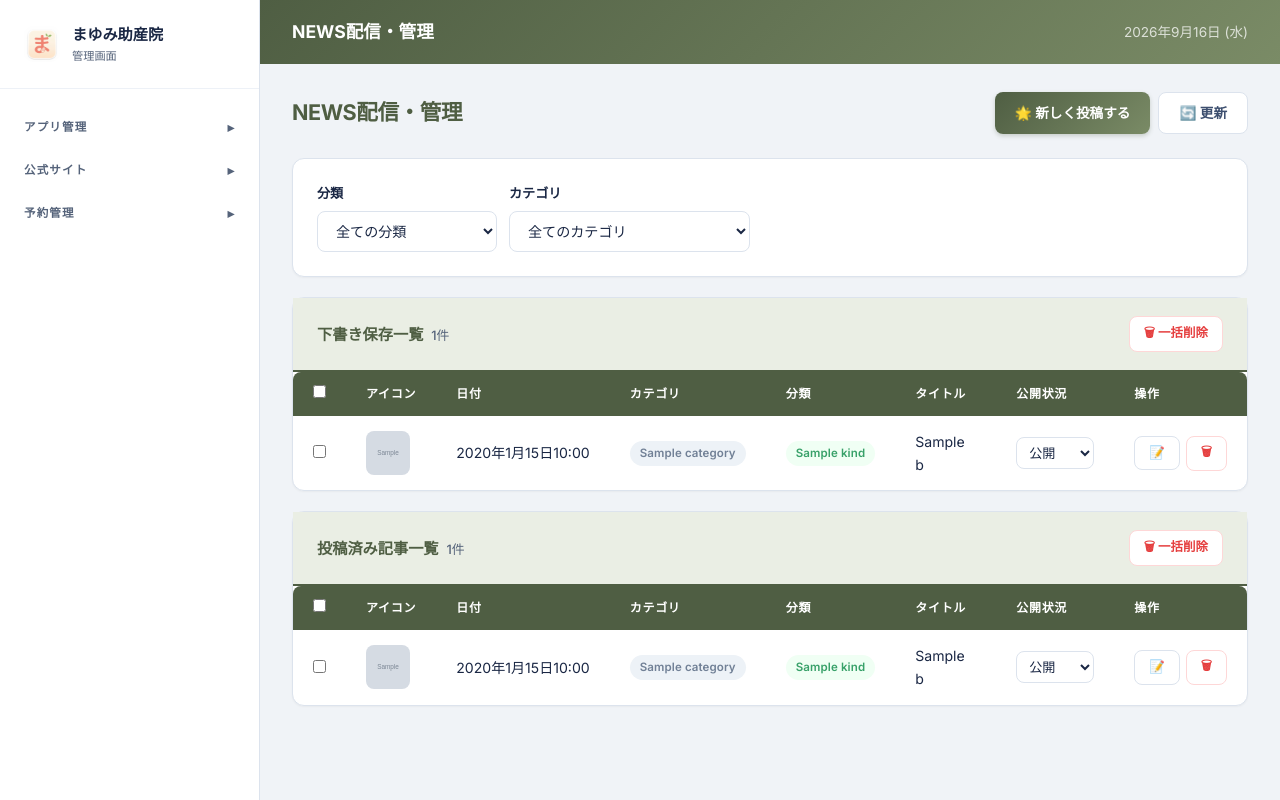
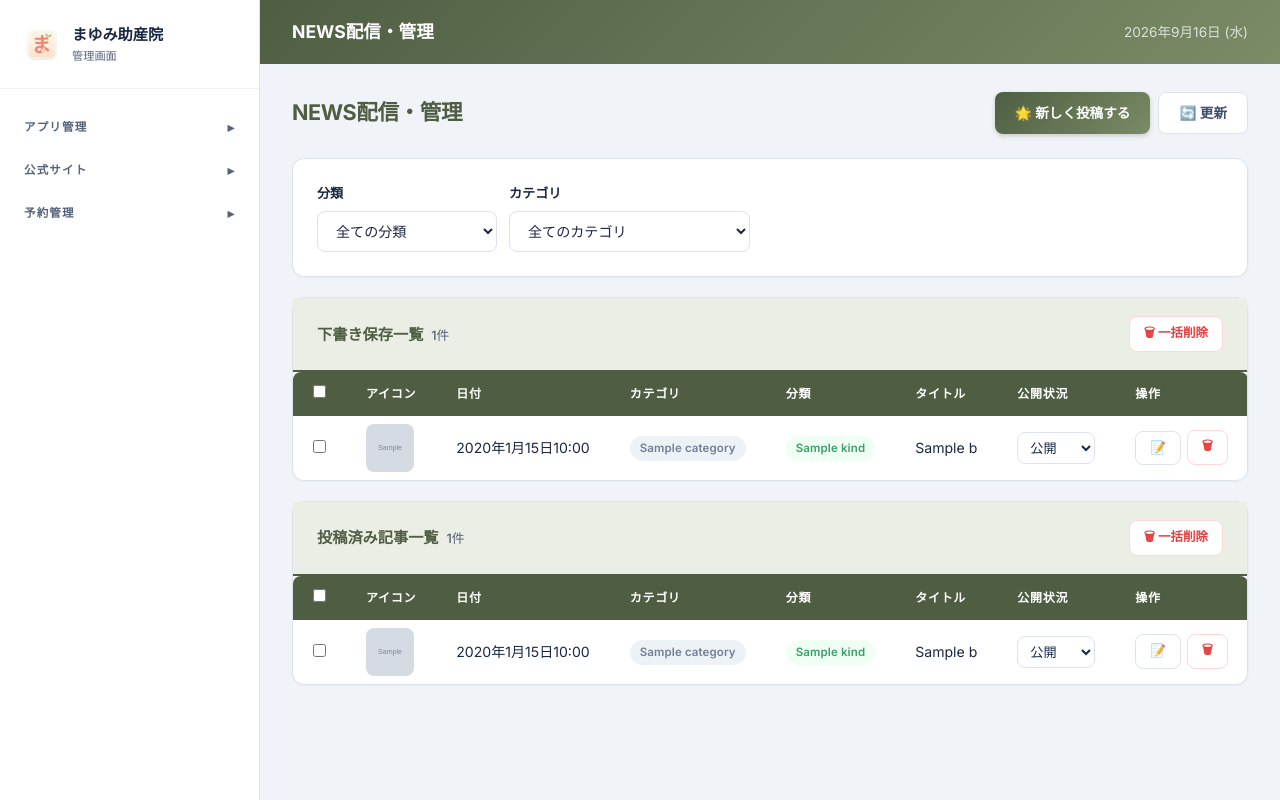
Before and after one commit to mayumi-josanin/mayumi-app, a Django app: template server/apps/manage/templates/manage/news_list.html in a window 1280 px wide. Run offline with Django 5.2, Linux system fonts and the light colour scheme; tables that the repository leaves empty hold one stand-in row (values such as "Sample post"); the template is opened without the code that fills it: values that come from a table or form of the project are taken from there, most other values are stand-ins (such as "Sample title", 1, 10 or a date in 2020); grey boxes marked "Sample" are stand-in pictures.

Commit message:
NEWS の一覧: 1行の縦幅をそろえる（長いタイトルは1行で省略・ホバーで全文。院長の希望 2026-09-16）
Co-Authored-By: Claude Fable 5.1 <noreply@anthropic.com>
Claude-Session: https://claude.ai/code/session_01NKUtzk3Xr93PyYoGcDnCfr

```diff
--- a/server/apps/manage/static/manage/style.css
+++ b/server/apps/manage/static/manage/style.css
@@ -663,3 +663,10 @@ td.brand { color: var(--brand); font-weight: 700; }
 .cal-table td.cal-title, .cal-table td.cal-snippet { max-width: 260px; }
 .cal-table .cal-line { display: block; white-space: nowrap; overflow: hidden; text-overflow: ellipsis; }
 .cal-table .thumb { width: 48px; height: 48px; object-fit: cover; }
+
+/* NEWS の一覧: 1行の縦幅をそろえる（院長の希望 2026-09-16）。長いタイトルは1行で省略し、ホバーで全文 */
+.news-table td { height: 64px; vertical-align: middle; padding-top: 6px; padding-bottom: 6px; }
+.news-table td.news-title { max-width: 360px; }
+.news-table .news-line { display: block; white-space: nowrap; overflow: hidden; text-overflow: ellipsis; }
+.news-table .thumb { width: 48px; height: 48px; object-fit: cover; }
+.news-table .thumb-icon { display: inline-flex; width: 48px; height: 48px; align-items: center; justify-content: center; }
--- a/server/apps/manage/templates/manage/_news_table.html
+++ b/server/apps/manage/templates/manage/_news_table.html
@@ -3,7 +3,7 @@ NEWS の一覧（下書き・投稿済み共用）。列と行内の操作は旧
 チェック / アイコン / 日付 / カテゴリ / 分類 / タイトル / 公開状況（select） / 操作（📝 🗑）。
 {% endcomment %}
 <div class="table-wrap">
-<table>
+<table class="news-table">
   <thead>
     <tr>
       <th><input type="checkbox" onclick="this.closest('table').querySelectorAll('.blog-sel').forEach(function(c){c.checked=this.checked}.bind(this))"></th>
@@ -18,7 +18,7 @@ NEWS の一覧（下書き・投稿済み共用）。列と行内の操作は旧
       <td class="nowrap">{{ item.b.date }}</td>
       <td class="nowrap"><span class="badge badge-gray">{{ item.b.category }}</span></td>
       <td class="nowrap"><span class="badge {% if item.kind == 'お知らせ' %}badge-red{% else %}badge-green{% endif %}">{{ item.kind }}</span></td>
-      <td>{{ item.b.title }}</td>
+      <td class="news-title"><span class="news-line" title="{{ item.b.title }}">{{ item.b.title }}</span></td>
       <td class="nowrap">
         <select form="nstat-{{ item.b.rowIdx }}" name="status" class="form-control" style="width:auto;padding:6px 8px;font-size:.82rem" onchange="this.form.requestSubmit ? this.form.requestSubmit() : this.form.submit()">
           <option value="公開" {% if item.b.status == '公開' %}selected{% endif %}>公開</option>
```
